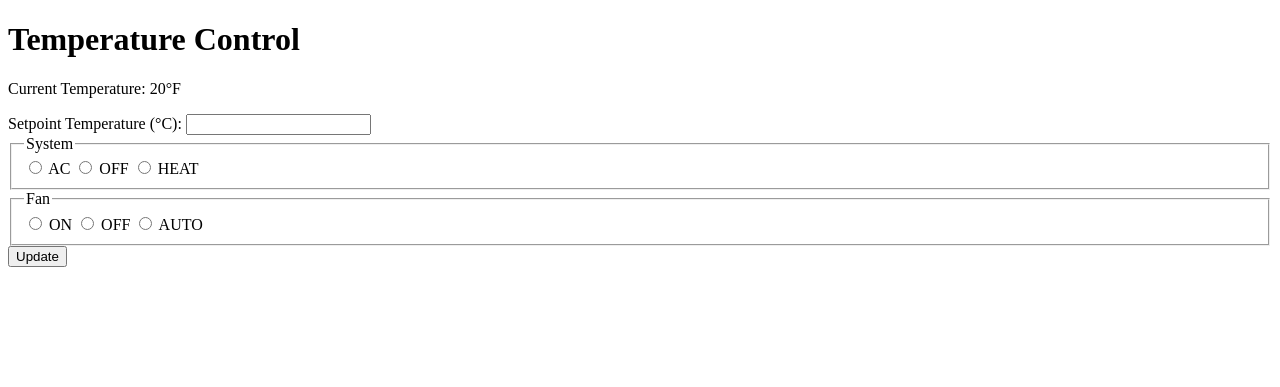
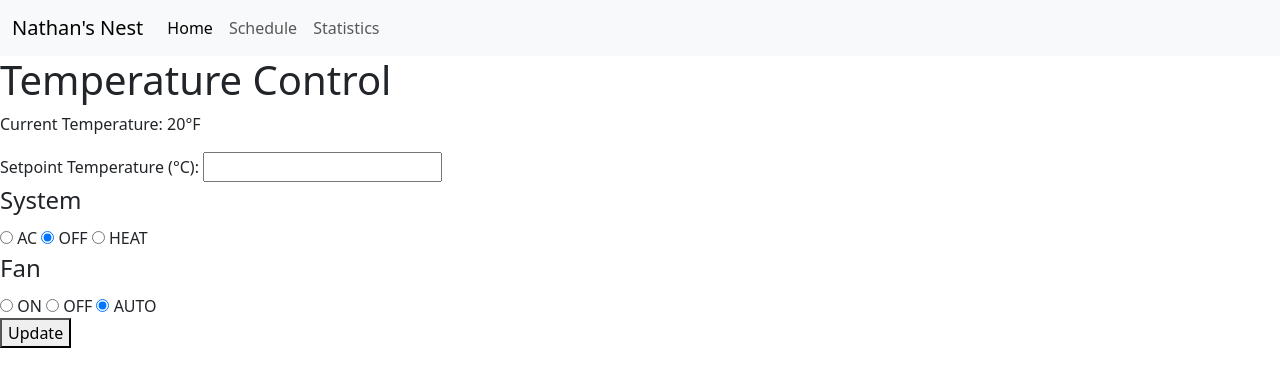
Before and after one commit to nrowley71115/Smart-Thermostat, a Flask app: page / in a window 1280 px wide. Shown: the top 387 px of the page. Run offline with Flask 3, Linux system fonts and the light colour scheme.

Commit message:
built html nav bar, bootstrap, style.css, schedule.html

```diff
--- a/app.py
+++ b/app.py
@@ -4,9 +4,20 @@ app = Flask(__name__)
 
 
 @app.route("/", methods=['GET', 'POST'])
-def hello_world():
+def index():
     if request.method == 'POST':
         return "update temperautre"
 
     # TODO get current temp and pass to index
     return render_template("index.html")
+
+
+@app.route("/statistics")
+def statistics():
+    return render_template("statistics.html")
+
+
+@app.route("/schedule")
+def schedule():
+    # TODO Implement schedule page
+    return render_template("schedule.html")
--- a/templates/index.html
+++ b/templates/index.html
@@ -1,11 +1,11 @@
-<!DOCTYPE html>
-<html lang="en">
-<head>
-    <meta charset="UTF-8">
-    <meta name="viewport" content="width=device-width, initial-scale=1.0">
-    <title>Temperature Control</title>
-</head>
-<body>
+{% extends "layout.html" %}
+
+
+{% block title %}
+Home
+{% endblock %}
+
+{% block content %}
     <h1>Temperature Control</h1>
 
     <p>Current Temperature: <span id="currentTemperature">20</span>°F</p>
@@ -18,7 +18,7 @@
             <legend>System</legend>
             <input type="radio" id="ac" name="system" value="AC">
             <label for="ac">AC</label>
-            <input type="radio" id="off" name="system" value="OFF">
+            <input type="radio" id="off" name="system" value="OFF" checked>
             <label for="off">OFF</label>
             <input type="radio" id="heat" name="system" value="HEAT">
             <label for="heat">HEAT</label>
@@ -30,12 +30,10 @@
             <label for="fanOn">ON</label>
             <input type="radio" id="fanOff" name="fan" value="OFF">
             <label for="fanOff">OFF</label>
-            <input type="radio" id="fanAuto" name="fan" value="AUTO">
+            <input type="radio" id="fanAuto" name="fan" value="AUTO" checked>
             <label for="fanAuto">AUTO</label>
         </fieldset>
 
         <button type="button" id="updateButton">Update</button>
     </form>
-
-</body>
-</html>
+{% endblock %}
--- a/templates/layout.html
+++ b/templates/layout.html
@@ -4,8 +4,35 @@
     <meta charset="UTF-8">
     <meta name="viewport" content="width=device-width, initial-scale=1.0">
     <title>Nathan's Nest: {% block title %}{% endblock %}</title>
+    <!-- bootstrap css-->
+    <link href="https://cdn.jsdelivr.net/npm/bootstrap@5.3.2/dist/css/bootstrap.min.css" rel="stylesheet" integrity="sha384-T3c6CoIi6uLrA9TneNEoa7RxnatzjcDSCmG1MXxSR1GAsXEV/Dwwykc2MPK8M2HN" crossorigin="anonymous">
+    <!-- style.css via relative path -->
+    <link rel="stylesheet" type="text/css" href="../static/style.css">
 </head>
 <body>
+    <nav class="navbar navbar-expand-lg bg-body-tertiary">
+        <div class="container-fluid">
+          <a class="navbar-brand" href="/">Nathan's Nest</a>
+          <button class="navbar-toggler" type="button" data-bs-toggle="collapse" data-bs-target="#navbarNav" aria-controls="navbarNav" aria-expanded="false" aria-label="Toggle navigation">
+            <span class="navbar-toggler-icon"></span>
+          </button>
+          <div class="collapse navbar-collapse" id="navbarNav">
+            <ul class="navbar-nav">
+              <li class="nav-item">
+                <a class="nav-link active" aria-current="page" href="/">Home</a>
+              </li>
+              <li class="nav-item">
+                <a class="nav-link" href="/schedule">Schedule</a>
+              </li>
+              <li class="nav-item">
+                <a class="nav-link" href="/statistics">Statistics</a>
+              </li>
+            </ul>
+          </div>
+        </div>
+      </nav>
     {% block content %}{% endblock %}
+    <!-- bootstrap javascript -->
+    <script src="https://cdn.jsdelivr.net/npm/bootstrap@5.3.2/dist/js/bootstrap.bundle.min.js" integrity="sha384-C6RzsynM9kWDrMNeT87bh95OGNyZPhcTNXj1NW7RuBCsyN/o0jlpcV8Qyq46cDfL" crossorigin="anonymous"></script>
 </body>
 </html>
```
Also changed, not shown: templates/schedule.html (added, +10 -0 lines), static/style.css (added), templates/statistics.html (renamed from templates/stats.html).
